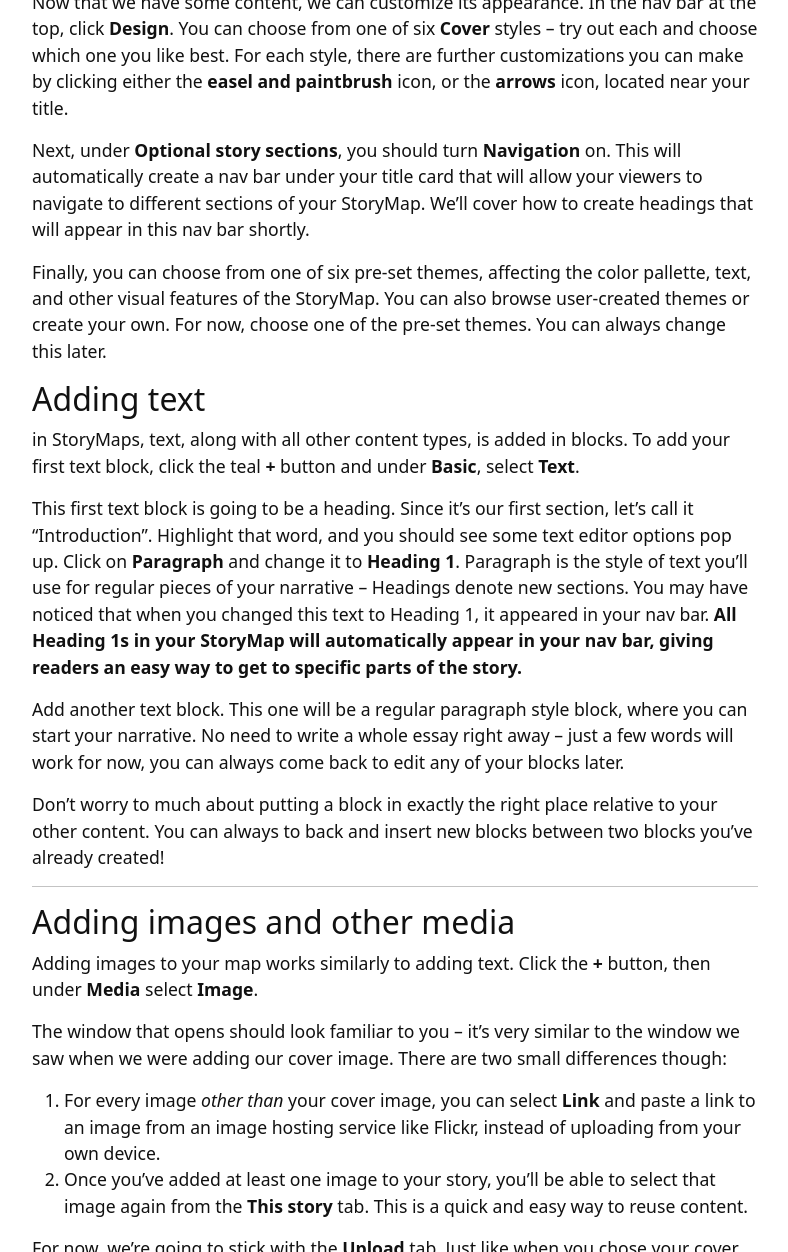
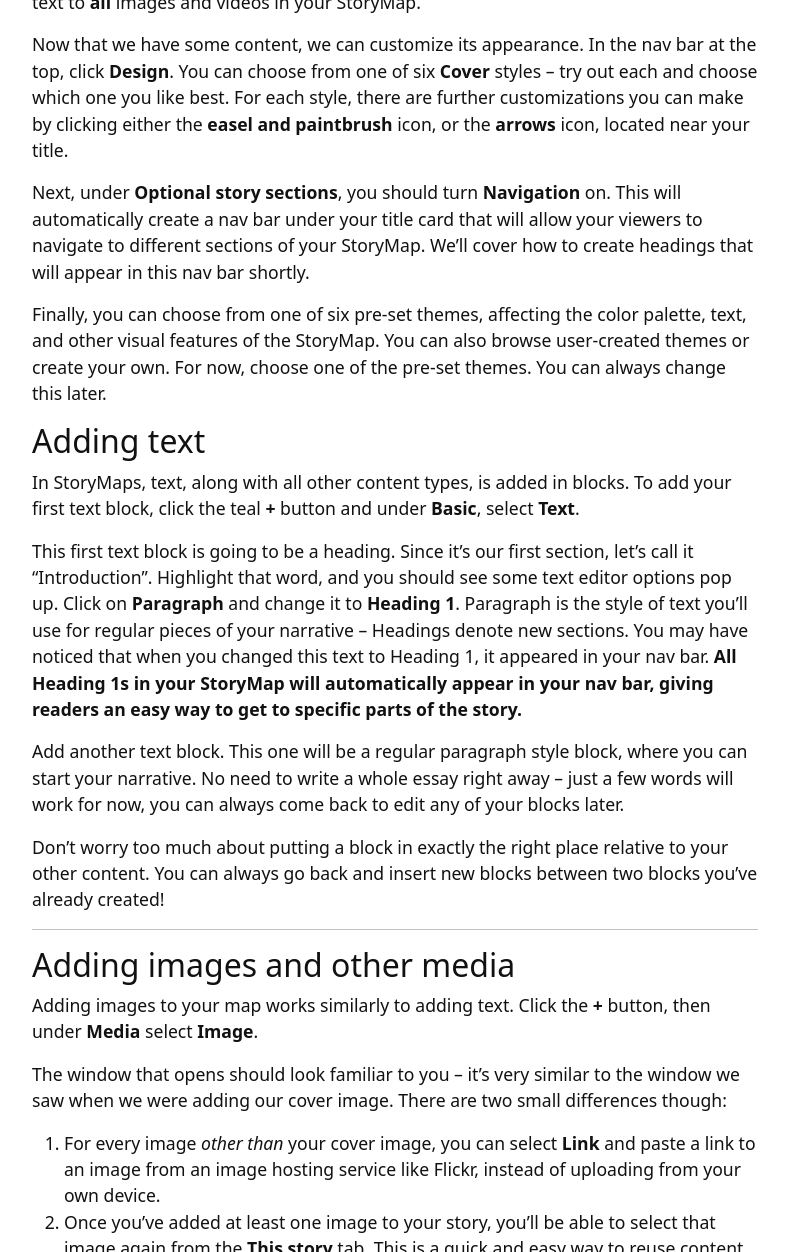
Before and after one commit to mrcummings/SIDI26_Digital-Storytelling, a Jekyll site: the page built from content/2-storymaps.md, in a window 1280 px wide and 1400 px high, scrolled down 1289 px, cut to the strip 0-1252 px from the top of the window. Shown: the whole strip, without its empty margins (245-1033 px from the left). Built offline with Jekyll 4.4.1, drawn with Linux system fonts in a browser that asks for light colours; some of the changed text lies outside the part shown.

```diff
--- a/content/2-storymaps.md
+++ b/content/2-storymaps.md
@@ -22,7 +22,7 @@ In this activity, you'll learn how to you ArcGIS StoryMaps to effectively commun
 
 ## Getting Started
 
-Before you begin, Download the [images in this folder.](https://drive.google.com/drive/folders/1d37-5oRtXhh3R7oMPzSF357CiaF5QQ7L?usp=sharing){:target="_blank" rel="noopener"} We'll be using these images to create our StoryMaps.
+Before you begin, download the [images in this folder.](https://drive.google.com/drive/folders/1d37-5oRtXhh3R7oMPzSF357CiaF5QQ7L?usp=sharing){:target="_blank" rel="noopener"} We'll be using these images to create our StoryMaps.
 
 Navigate to the [ISU ArcGIS Online Homepage](https://isugisf.maps.arcgis.com/){:target="_blank" rel="noopener"} and log in if you aren't already. In the nav bar at the top, click on the grid of nine dots. Find the teal **StoryMaps** icon -- it should be one of the first few icons at the top.
 
@@ -36,17 +36,17 @@ Now that we have some content, we can customize its appearance. In the nav bar a
 
 Next, under **Optional story sections**, you should turn **Navigation** on. This will automatically create a nav bar under your title card that will allow your viewers to navigate to different sections of your StoryMap. We'll cover how to create headings that will appear in this nav bar shortly.
 
-Finally, you can choose from one of six pre-set themes, affecting the color pallette, text, and other visual features of the StoryMap. You can also browse user-created themes or create your own. For now, choose one of the pre-set themes. You can always change this later.
+Finally, you can choose from one of six pre-set themes, affecting the color palette, text, and other visual features of the StoryMap. You can also browse user-created themes or create your own. For now, choose one of the pre-set themes. You can always change this later.
 
 ## Adding text
 
-in StoryMaps, text, along with all other content types, is added in blocks. To add your first text block, click the teal **+** button and under **Basic**, select **Text**.
+In StoryMaps, text, along with all other content types, is added in blocks. To add your first text block, click the teal **+** button and under **Basic**, select **Text**.
 
 This first text block is going to be a heading. Since it's our first section, let's call it "Introduction". Highlight that word, and you should see some text editor options pop up. Click on **Paragraph** and change it to **Heading 1**. Paragraph is the style of text you'll use for regular pieces of your narrative -- Headings denote new sections. You may have noticed that when you changed this text to Heading 1, it appeared in your nav bar. **All Heading 1s in your StoryMap will automatically appear in your nav bar, giving readers an easy way to get to specific parts of the story.**
 
 Add another text block. This one will be a regular paragraph style block, where you can start your narrative. No need to write a whole essay right away -- just a few words will work for now, you can always come back to edit any of your blocks later.
 
-Don't worry to much about putting a block in exactly the right place relative to your other content. You can always to back and insert new blocks between two blocks you've already created!
+Don't worry too much about putting a block in exactly the right place relative to your other content. You can always go back and insert new blocks between two blocks you've already created!
 
 ---
 
@@ -82,7 +82,7 @@ Sometimes you don't have time to create a map in Map Viewer, or the content you
 
 Click the **+** button, select **Map**, and then, at the top of the page, choose **Create express map**.
 
-Here, you can create a simple map using points, lines, and polygons. Add a point by clicking on the **pin** icon in the bar along the top. You can assign an image to that point, give it a title and description, and change its style. When you're, done, hit Save. You can also create numbered points by clicking the **circled 1** icon. Each subsequent time you click the map using numbered points, the number will increase.
+Here, you can create a simple map using points, lines, and polygons. Add a point by clicking on the **pin** icon in the bar along the top. You can assign an image to that point, give it a title and description, and change its style. When you're done, hit Save. You can also create numbered points by clicking the **circled 1** icon. Each subsequent time you click the map using numbered points, the number will increase.
 
 You can use the other icons in the bar along the top to create different kinds of lines and polygons. Each of these can also be assigned images, titles, and descriptions. When you're happy with your Express Map, click **Save** in the bottom right.
 
@@ -139,4 +139,4 @@ If you've published a StoryMap but no longer wish for others to be able to see i
 
 We added lots of different kinds of content to this StoryMap, but we didn't exactly build a good story. This StoryMap features only one heading, very little text, and no organizational structure.
 
-Using the principles of good storytelling that we discussed earlier, either **edit this StoryMap** or **create a new one** and create a logical structure for a good narrative flow. Use headings (and subheadings if necessary) to separate sections from one another, and include text blocks and other content types of your choice in each section. Don't worry about what the text actually says -- you can use a filler text from this [Lorem Ipsum generator](https://www.lipsum.com/){:target="_blank" rel="noopener"} if you'd like.
+Using the principles of good storytelling that we discussed earlier, either **edit this StoryMap** or **create a new one** and create a logical structure for a good narrative flow. Use headings (and subheadings if necessary) to separate sections from one another, and include text blocks and other content types of your choice in each section. Don't worry about what the text actually says -- you can use filler text from this [Lorem Ipsum generator](https://www.lipsum.com/){:target="_blank" rel="noopener"} if you'd like.
```
Also changed, not shown: other parts of content/2-storymaps.md (+3 -3 lines), content/0-prep.md (+2 -0 lines), content/1-lesson.md (+2 -2 lines), content/3-twine.md (+6 -6 lines).
